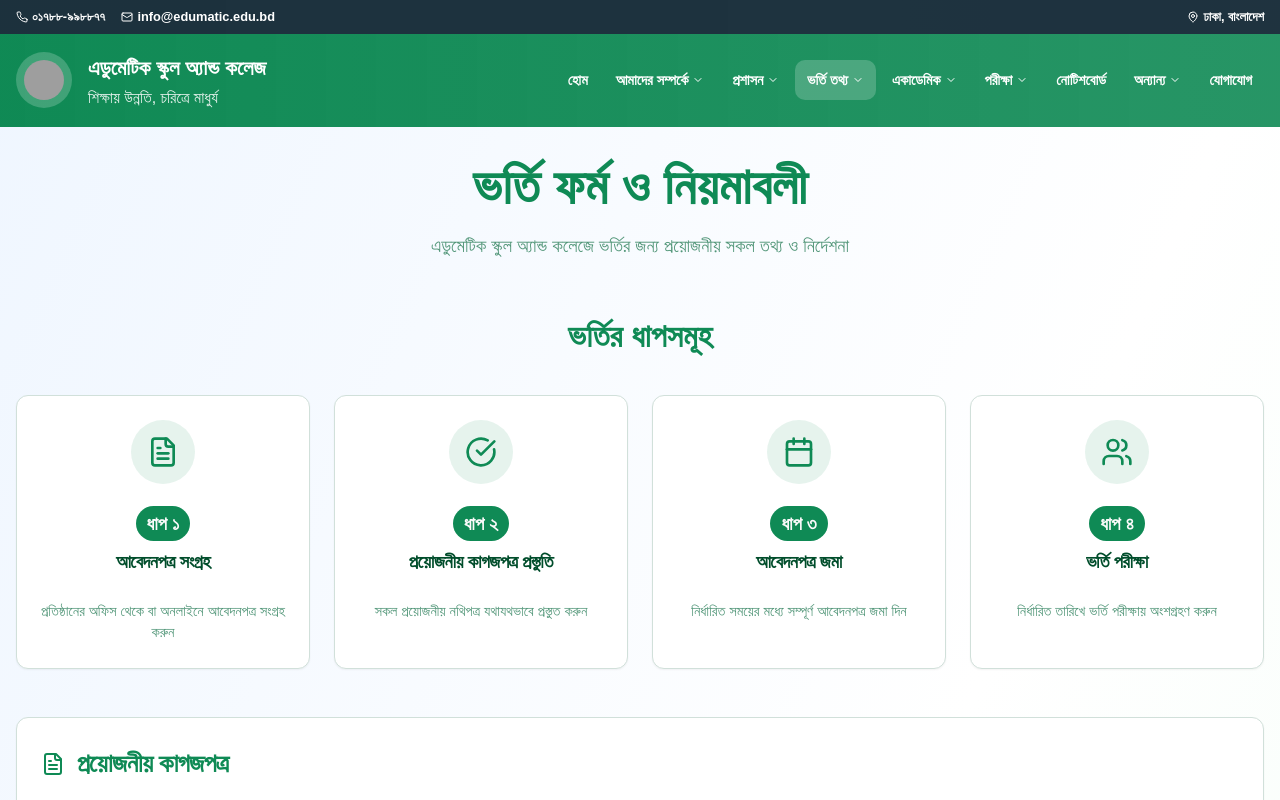
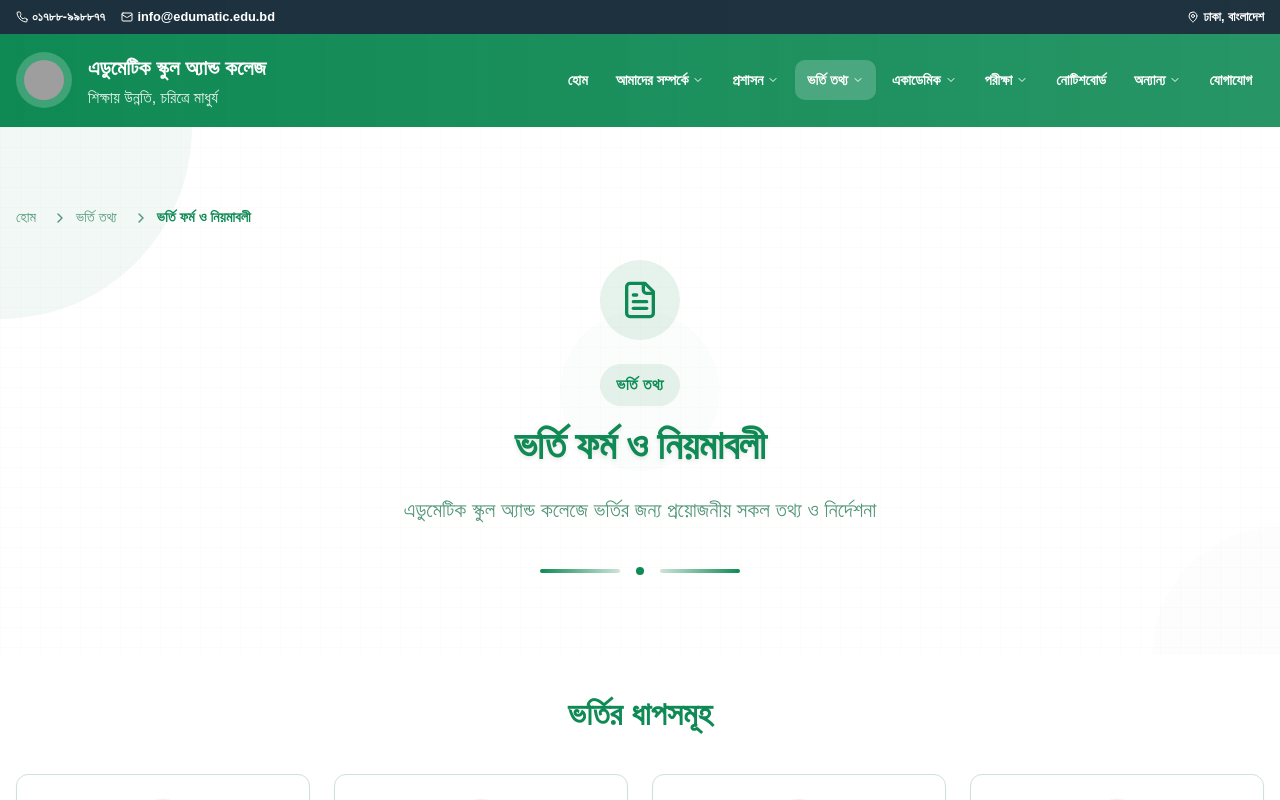
Before and after one commit to AHKWebfix/edumatic-shiksha-sangha, a React (Vite) app: page /admission/form in a window 1280 px wide. Shown: the top 800 px of the page. Built offline with nearby package versions, Linux system fonts and the light colour scheme; grey boxes are pictures that could not be loaded; a web font is replaced by a local one.

Commit message:
Refactor: Apply PageHeader to Admission pages
Updated the following admission sub-pages to use the new PageHeader component:
- AdmissionFormPage.tsx
- AdmissionFeesPage.tsx
- StudentEvaluationPage.tsx

```diff
--- a/src/pages/admission/AdmissionFeesPage.tsx
+++ b/src/pages/admission/AdmissionFeesPage.tsx
@@ -4,6 +4,7 @@ import { Badge } from "@/components/ui/badge";
 import { Separator } from "@/components/ui/separator";
 import Header from "@/components/Header";
 import Footer from "@/components/Footer";
+import PageHeader from "@/components/PageHeader";
 import { DollarSign, CreditCard, BookOpen, Users, Calculator } from "lucide-react";
 
 const AdmissionFeesPage = () => {
@@ -38,20 +39,22 @@ const AdmissionFeesPage = () => {
   ];
 
   return (
-    <div className="min-h-screen bg-gradient-to-br from-blue-50 via-white to-green-50">
+    <div className="min-h-screen bg-background">
       <Header />
 
+      <PageHeader
+        title="ভর্তি ও মাসিক ফি"
+        subtitle="ভর্তি তথ্য"
+        description="এডুমেটিক স্কুল অ্যান্ড কলেজের সকল শ্রেণির ভর্তি ও মাসিক ফি এর বিস্তারিত তথ্য"
+        breadcrumb={[
+          { label: "হোম", href: "/" },
+          { label: "ভর্তি তথ্য", href: "#admission" },
+          { label: "ভর্তি ও মাসিক ফি" }
+        ]}
+        icon={<Calculator />}
+      />
+
       <main className="container mx-auto px-4 py-8">
-        {/* Page Header */}
-        <div className="text-center mb-12">
-          <h1 className="text-4xl md:text-5xl font-bold text-primary mb-4">
-            ভর্তি ও মাসিক ফি
-          </h1>
-          <p className="text-lg text-muted-foreground max-w-3xl mx-auto">
-            এডুমেটিক স্কুল অ্যান্ড কলেজের সকল শ্রেণির ভর্তি ও মাসিক ফি এর বিস্তারিত তথ্য
-          </p>
-        </div>
-
         {/* Fee Structure Table */}
         <div className="mb-12">
           <Card>
--- a/src/pages/admission/AdmissionFormPage.tsx
+++ b/src/pages/admission/AdmissionFormPage.tsx
@@ -5,6 +5,7 @@ import { Button } from "@/components/ui/button";
 import { Separator } from "@/components/ui/separator";
 import Header from "@/components/Header";
 import Footer from "@/components/Footer";
+import PageHeader from "@/components/PageHeader";
 import { FileText, Download, Calendar, AlertCircle, CheckCircle, Users } from "lucide-react";
 
 const AdmissionFormPage = () => {
@@ -61,20 +62,22 @@ const AdmissionFormPage = () => {
   ];
 
   return (
-    <div className="min-h-screen bg-gradient-to-br from-blue-50 via-white to-green-50">
+    <div className="min-h-screen bg-background">
       <Header />
 
+      <PageHeader
+        title="ভর্তি ফর্ম ও নিয়মাবলী"
+        subtitle="ভর্তি তথ্য"
+        description="এডুমেটিক স্কুল অ্যান্ড কলেজে ভর্তির জন্য প্রয়োজনীয় সকল তথ্য ও নির্দেশনা"
+        breadcrumb={[
+          { label: "হোম", href: "/" },
+          { label: "ভর্তি তথ্য", href: "#admission" },
+          { label: "ভর্তি ফর্ম ও নিয়মাবলী" }
+        ]}
+        icon={<FileText />}
+      />
+
       <main className="container mx-auto px-4 py-8">
-        {/* Page Header */}
-        <div className="text-center mb-12">
-          <h1 className="text-4xl md:text-5xl font-bold text-primary mb-4">
-            ভর্তি ফর্ম ও নিয়মাবলী
-          </h1>
-          <p className="text-lg text-muted-foreground max-w-3xl mx-auto">
-            এডুমেটিক স্কুল অ্যান্ড কলেজে ভর্তির জন্য প্রয়োজনীয় সকল তথ্য ও নির্দেশনা
-          </p>
-        </div>
-
         {/* Admission Steps */}
         <div className="mb-12">
           <h2 className="text-3xl font-bold text-center mb-8 text-primary">ভর্তির ধাপসমূহ</h2>
--- a/src/pages/admission/StudentEvaluationPage.tsx
+++ b/src/pages/admission/StudentEvaluationPage.tsx
@@ -4,6 +4,7 @@ import { Badge } from "@/components/ui/badge";
 import { Progress } from "@/components/ui/progress";
 import Header from "@/components/Header";
 import Footer from "@/components/Footer";
+import PageHeader from "@/components/PageHeader";
 import { BookOpen, Trophy, Target, BarChart3, Star, Award, Users, TrendingUp } from "lucide-react";
 
 const StudentEvaluationPage = () => {
@@ -51,20 +52,22 @@ const StudentEvaluationPage = () => {
   };
 
   return (
-    <div className="min-h-screen bg-gradient-to-br from-blue-50 via-white to-green-50">
+    <div className="min-h-screen bg-background">
       <Header />
 
+      <PageHeader
+        title="শিক্ষার্থীর মূল্যায়ন"
+        subtitle="ভর্তি তথ্য"
+        description="এডুমেটিক স্কুল অ্যান্ড কলেজের শিক্ষার্থী মূল্যায়ন পদ্ধতি ও গ্রেডিং সিস্টেম"
+        breadcrumb={[
+          { label: "হোম", href: "/" },
+          { label: "ভর্তি তথ্য", href: "#admission" },
+          { label: "শিক্ষার্থীর মূল্যায়ন" }
+        ]}
+        icon={<BarChart3 />}
+      />
+
       <main className="container mx-auto px-4 py-8">
-        {/* Page Header */}
-        <div className="text-center mb-12">
-          <h1 className="text-4xl md:text-5xl font-bold text-primary mb-4">
-            শিক্ষার্থীর মূল্যায়ন
-          </h1>
-          <p className="text-lg text-muted-foreground max-w-3xl mx-auto">
-            এডুমেটিক স্কুল অ্যান্ড কলেজের শিক্ষার্থী মূল্যায়ন পদ্ধতি ও গ্রেডিং সিস্টেম
-          </p>
-        </div>
-
         {/* Grading System */}
         <div className="mb-12">
           <Card>
```
